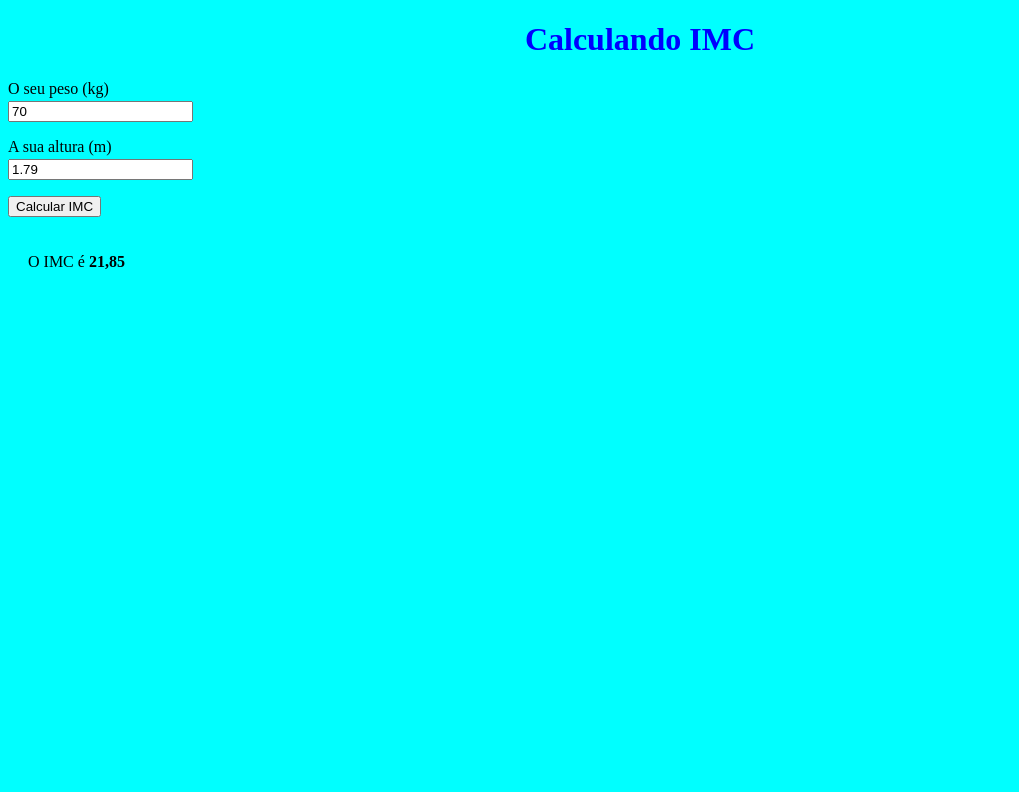
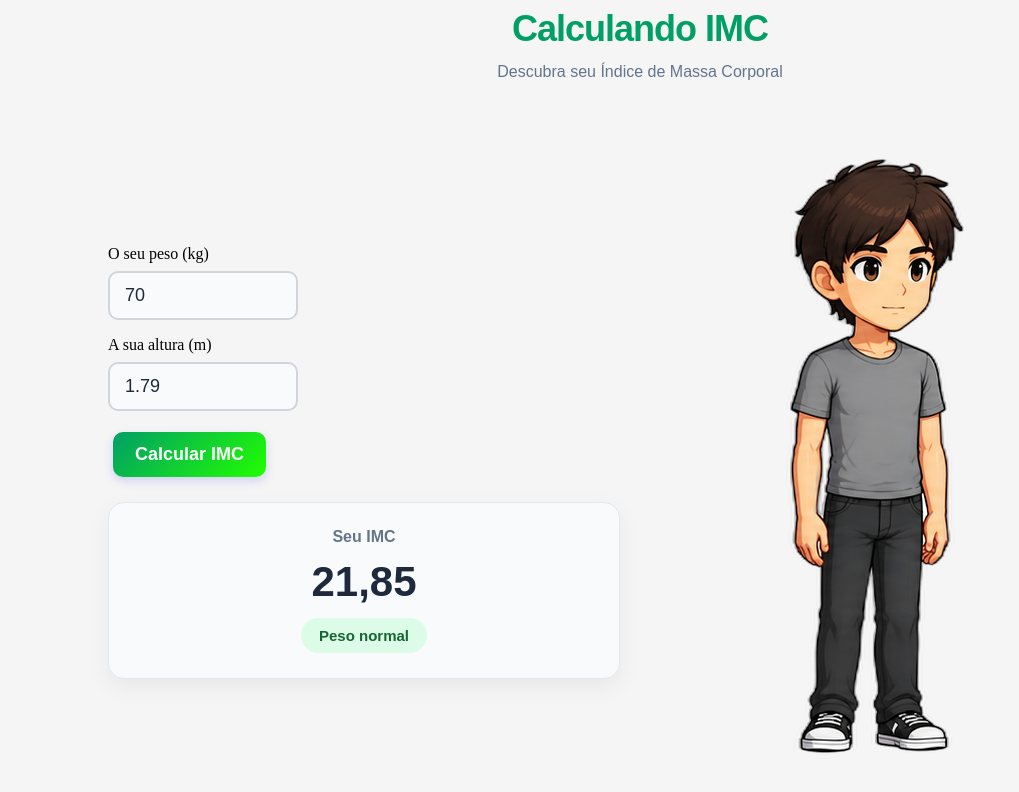
Before and after one commit to Emersonfeernandes/medir_IMC_com_js, a plain HTML site: page index.html in a window 1280 px wide. Shown: the whole page, without its empty margins (0-1019 px from the left). Drawn offline with Linux system fonts and the light colour scheme.

Commit message:
melhor design

```diff
--- a/css/style.css
+++ b/css/style.css
@@ -1,33 +1,178 @@
 body {
-    background-color: aqua;
+    background-color: whitesmoke;
 }
 
-h1 {
+main {
+    display: flex;
+    flex-direction: row;
+    align-items: center;
+    justify-content: center;
+    gap: 40px;
+    margin-left: 100px;
+    margin-right: 100px;
+}
+
+#imc-form,
+#imc-output {
+    flex: 1;
+}
+
+#imc-output {
+    display: flex;
+    flex-direction: column;
+    align-items: center;
+    justify-content: center;
+}
+
+
+.header {
     text-align: center;
-    padding: 10;
 }
 
 .title {
-    color: blue;
+    margin: 0;
+    font-family: Arial, sans-serif;
+    font-size: 36px;
+    font-weight: 800;
+    letter-spacing: -1px;
+    color: #009f66;
 }
 
-table {
-    margin: auto;
-}
-
-tr, th {
-    padding: 1;
-}
-input {
-    margin-top: 3px;
-    width: 190;
+.subtitle {
+    margin-top: 10px;
+    color: #64748b;
+    font-family: Arial, sans-serif;
+    font-size: 16px;
+    line-height: 1.5;
 }
 
 
+input {
+    margin-top: 8px;
+    width: 190px;
+    padding: 12px 15px;
+    font-size: 18px;
+    font-family: Arial, sans-serif;
+    color: #1f2937;
+    background-color: #f8fafc;
+    border: 2px solid #d1d5db;
+    border-radius: 10px;
+    outline: none;
+    box-sizing: border-box;
+    transition: all 0.3s ease;
+}
+
+input:focus {
+    border-color: #009f66;
+    background-color: #ffffff;
+    box-shadow: 0 0 0 4px rgba(99, 102, 241, 0.15);
+}
+
 button {
     cursor: pointer;
+    margin: 5px;
+    padding: 12px 22px;
+    font-size: 18px;
+    font-weight: bold;
+    font-family: Arial, sans-serif;
+    color: #ffffff;
+    background: linear-gradient(135deg, #009f66, #21ff00);
+    border: none;
+    border-radius: 10px;
+    box-shadow: 0 4px 10px rgba(99, 102, 241, 0.25);
+    transition: all 0.3s ease;
+}
+
+button:hover {
+    background: linear-gradient(135deg, #21ff00, #009f66);
+    transform: translateY(-2px);
+    box-shadow: 0 7px 15px rgba(99, 102, 241, 0.35);
+}
+
+button:active {
+    transform: scale(0.97);
+    box-shadow: none;
 }
 
 #result {
-    padding: 20px;
+    display: flex;
+    flex-direction: column;
+    align-items: center;
+    gap: 12px;
+    margin-top: 20px;
+    padding: 25px;
+    background: #f8fafc;
+    border: 1px solid #e2e8f0;
+    border-radius: 16px;
+    box-shadow: 0 8px 24px rgba(0, 0, 0, 0.06);
+    font-family: Arial, sans-serif;
 }
+
+.result-label {
+    color: #64748b;
+    font-size: 16px;
+    font-weight: 600;
+}
+
+#imc-result {
+    color: #1e293b;
+    font-size: 42px;
+    font-weight: 800;
+}
+
+.result-status {
+    padding: 9px 18px;
+    border-radius: 30px;
+    font-size: 15px;
+    font-weight: bold;
+}
+
+.result-status.normal {
+    color: #166534;
+    background: #dcfce7;
+}
+
+.result-status.abaixo {
+    color: #1d4ed8;
+    background: #dbeafe;
+}
+
+.result-status.sobrepeso {
+    color: #92400e;
+    background: #fef3c7;
+}
+
+.result-status.obesidade {
+    color: #b91c1c;
+    background: #fee2e2;
+}
+
+
+#imc-img {
+    width: 362px;
+    height: 724px;
+
+    background-image: url("asserts/IMC.png");
+    background-repeat: no-repeat;
+    background-position: 0 0;
+    background-size: 2172px 724px;
+}
+
+@media (max-width: 480px) {
+    .title {
+        font-size: 29px;
+    }
+
+    .subtitle {
+        font-size: 14px;
+    }
+    main {
+        display: flex;
+        flex-direction: column;
+        align-items: center;
+        justify-content: center;
+        gap: 40px;
+        margin-left: 10px;
+        margin-right: 10px;
+    }
+}
--- a/index.html
+++ b/index.html
@@ -10,16 +10,19 @@
     <title>Calculando IMC</title>
 </head>
 <body>
-    <header>
+
+    <header class="header">
         <h1 class="title">Calculando IMC</h1>
+        <p class="subtitle">Descubra seu Índice de Massa Corporal</p>
     </header>
 
-
     <main>
+        <div id="imc-form">
             <p>
-            <label for="input-peso">O seu peso (kg)&nbsp;</label><br />
+                <label for="input-peso">O seu peso (kg)</label><br />
                 <input id="input-peso" type="number" value="70" step="0.1">
             </p>
+
             <p>
                 <label for="input-altura">A sua altura (m)</label><br />
                 <input id="input-altura" type="number" value="1.79" step="0.01">
@@ -27,7 +30,18 @@
 
             <button id="button-calcular-imc">Calcular IMC</button>
 
-        <p id="result">O IMC é <strong id="imc-result">25,2</strong></p>
+
+            <p id="result">
+                <span class="result-label">Seu IMC</span>
+                <strong id="imc-result"></strong>
+                <span id="result-status"></span>
+            </p>
+        </div>
+
+        <div id="imc-output">
+
+            <div id="imc-img"></div>
+        </div>
     </main>
 
 
--- a/js/script.js
+++ b/js/script.js
@@ -16,19 +16,89 @@ function calcularIMC (peso, altura) {
     return peso / (altura * altura);
 }
 
+function loadIMG (imc){
+    const imcResult = document.querySelector('#imc-img');
+
+    // Carrega o primeiro frame da spritesheet
+    imcResult.style.backgroundImage = 'url("asserts/IMC.png")';
+    imcResult.style.backgroundRepeat = 'no-repeat';
+
+    if (imc < 18.5){
+        imcResult.style.backgroundPosition = '0 0';
+        imcResult.style.width = '362px';
+        imcResult.style.height = '724px';
+    } else if (imc >= 18.5 && imc <= 24.9){
+        imcResult.style.backgroundPosition = '-362px 0';
+        imcResult.style.width = '362px';
+        imcResult.style.height = '724px';
+    } else if (imc >= 25.0 && imc <= 29.9){
+        imcResult.style.backgroundPosition = '-724px 0';
+        imcResult.style.width = '362px';
+        imcResult.style.height = '724px';
+    } else if (imc >= 30.0 && imc <= 34.9){
+        imcResult.style.backgroundPosition = '-1086px 0';
+        imcResult.style.width = '362px';
+        imcResult.style.height = '724px';
+    } else if (imc >= 35.0 && imc <= 39.9){
+        imcResult.style.backgroundPosition = '-1448px 0';
+        imcResult.style.width = '362px';
+        imcResult.style.height = '724px';
+    } else if (imc >= 40.0){
+        imcResult.style.backgroundPosition = '-1810px 0';
+        imcResult.style.width = '362px';
+        imcResult.style.height = '724px';
+    }
+}
+
+
+
+function loadText(imc) {
+    const imcFormatado = imc.toFixed(2).replace('.', ',');
+
+    let classificacao;
+    let classe;
+
+    if (imc < 18.5) {
+        classificacao = 'Abaixo do peso';
+        classe = 'abaixo';
+    } else if (imc < 25) {
+        classificacao = 'Peso normal';
+        classe = 'normal';
+    } else if (imc < 30) {
+        classificacao = 'Sobrepeso';
+        classe = 'sobrepeso';
+    } else if (imc < 35) {
+        classificacao = 'Obesidade Grau I';
+        classe = 'obesidade';
+    } else if (imc < 40) {
+        classificacao = 'Obesidade Grau II';
+        classe = 'obesidade';
+    } else {
+        classificacao = 'Obesidade Grau III';
+        classe = 'obesidade';
+    }
+
+    var imcResult = document.querySelector('#imc-result');
+    imcResult.textContent = imcFormatado;
+
+    const status = document.getElementById('result-status');
+    status.textContent = classificacao;
+    status.className = `result-status ${classe}`;
+}
+
+
 
 function handleButtonClick () {
     var inputPeso = document.querySelector('#input-peso');
     var inputAltura = document.querySelector('#input-altura');
-    var imcResult = document.querySelector('#imc-result');
 
     var peso = Number(inputPeso.value);
     var altura = Number(inputAltura.value);
 
     var imc = calcularIMC(peso, altura);
-    var imcFormatado = imc.toFixed(2).replace('.', ',')
+    loadIMG(imc);
+    loadText(imc);
 
-    imcResult.textContent = imcFormatado;
 }
 
 start();
```
Also changed, not shown: asserts/IMC.png (added). Lines whose indentation alone changed are shown as unchanged.
